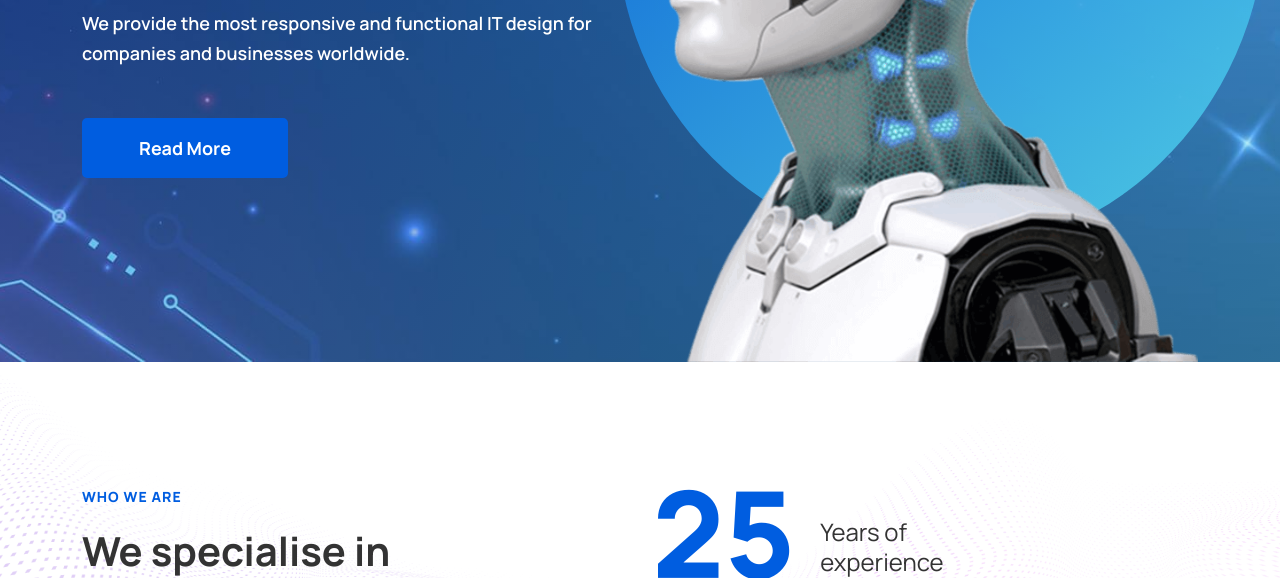
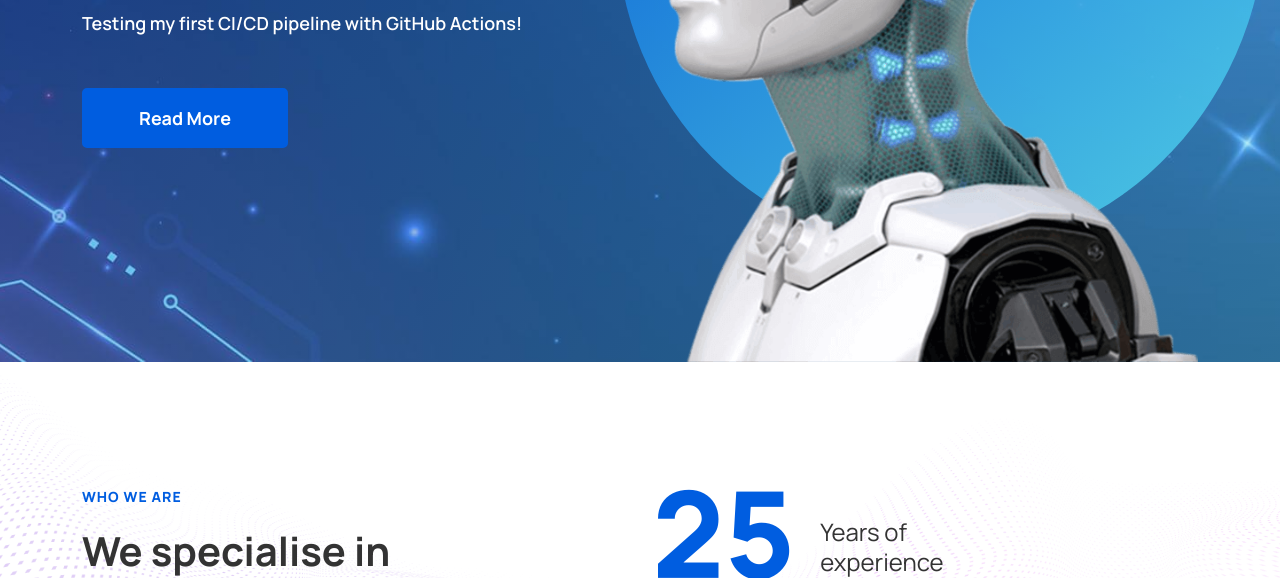
Before and after one commit to JDevOps2025/JDevOps_Software_Engineering, a website: page static/index.html in a window 1280 px wide. Shown: the part 522-1100 px from the top of the page. Drawn offline with Linux system fonts and the light colour scheme; files whose address does not match are found by name.

Commit message:
Test CI/CD

```diff
--- a/static/index.html
+++ b/static/index.html
@@ -303,8 +303,7 @@
                   Best platform for AI technolgy products
                 </h2>
                 <p data-aos="fade-up" data-aos-delay="900">
-                  We provide the most responsive and functional IT design for
-                  companies and businesses worldwide.
+                  Testing my first CI/CD pipeline with GitHub Actions!
                 </p>
                 <div class="hero-btn" data-aos="fade-up" data-aos-delay="1000">
                   <a class="btn" href="index.html">Read More</a>
```
